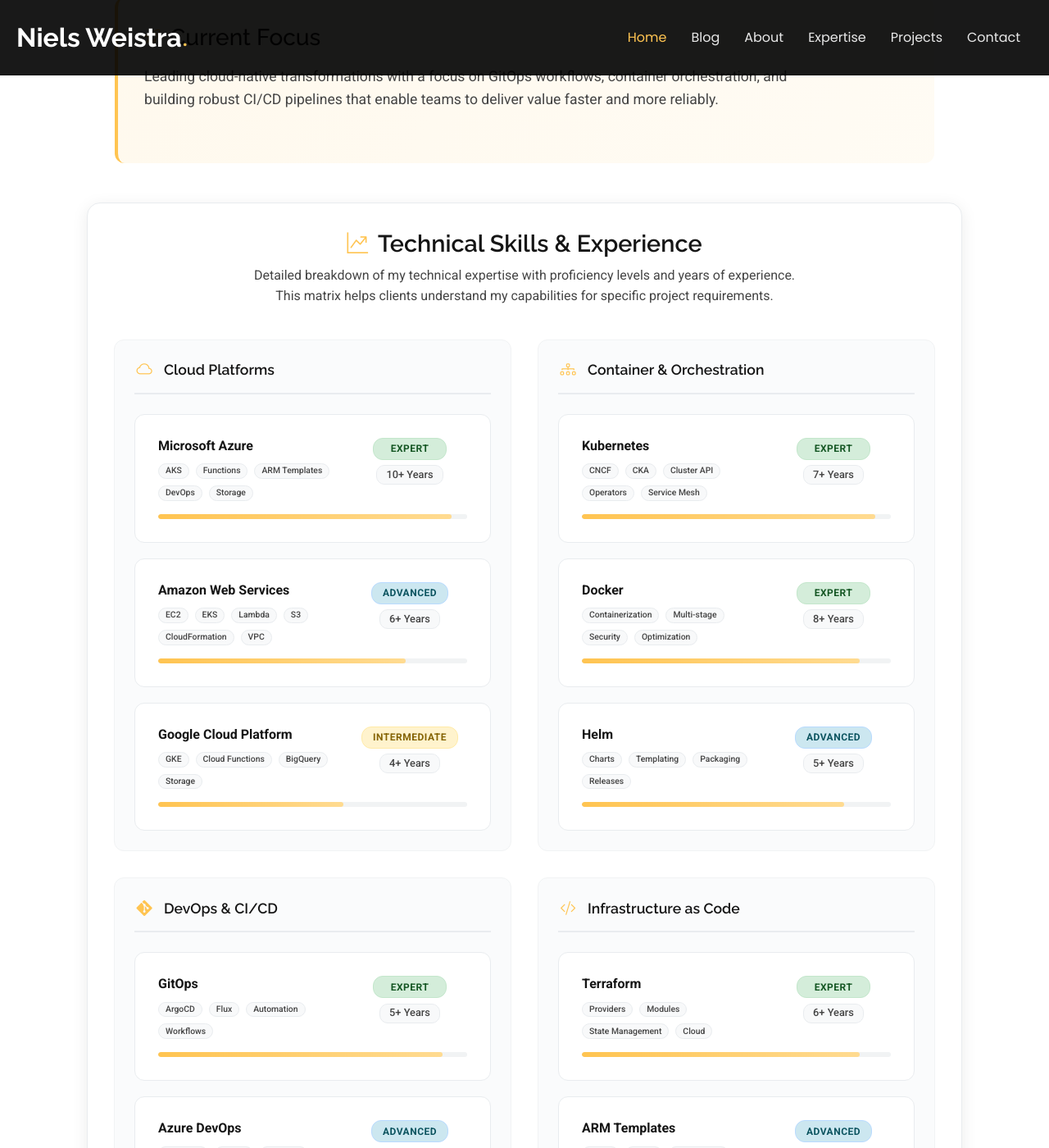
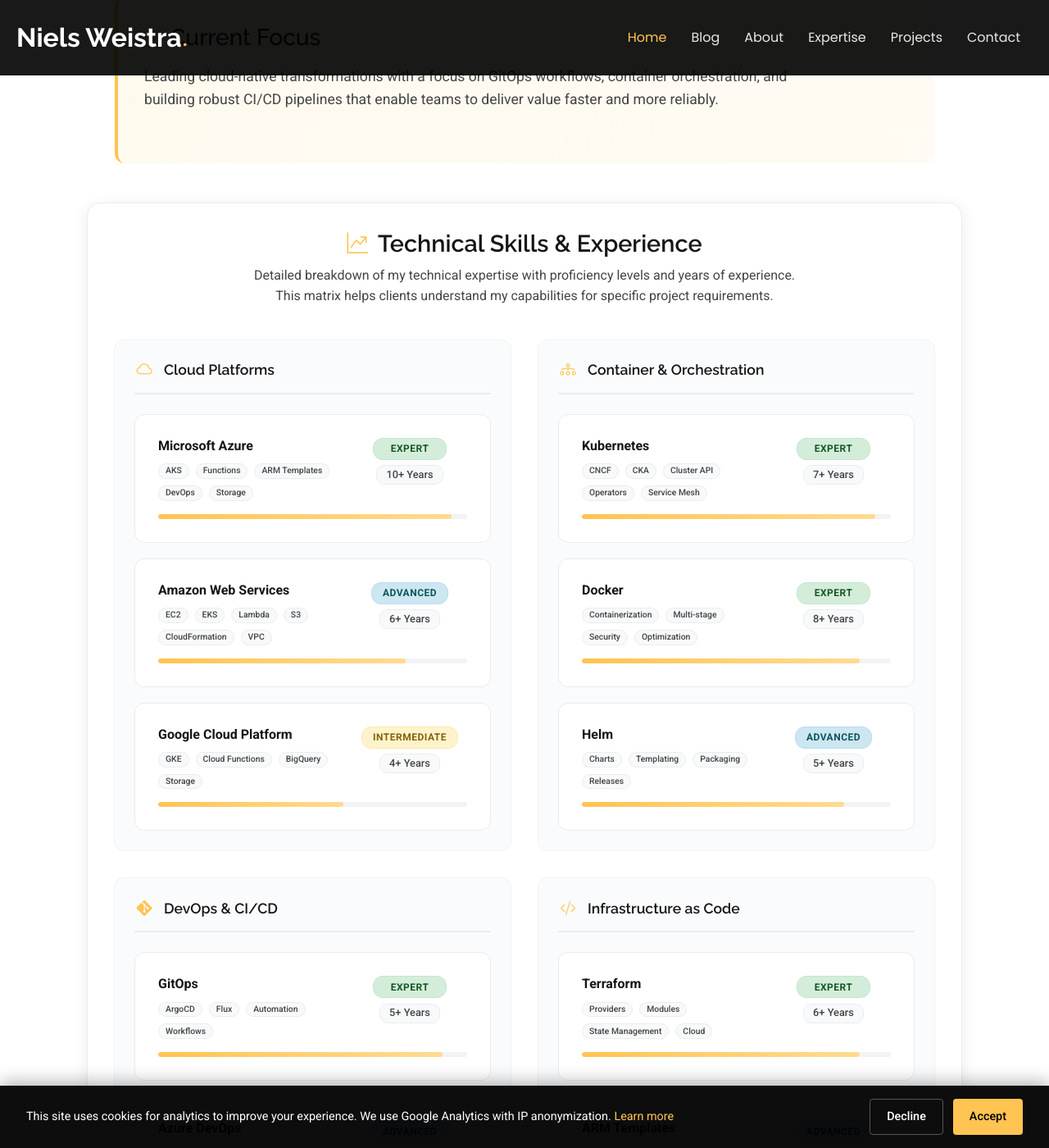
Before and after one commit to nielsweistra/nielsweistra.github.io, a Jekyll site: the page built from index.html, in a window 1280 px wide and 1400 px high, scrolled down 550 px. Shown: the whole window at 82% size. Built offline with Jekyll 4.4.1, drawn with Linux system fonts in a browser that asks for light colours; a style sheet for code colours, icons or effects is not loaded.

Commit message:
feat: add GDPR cookie consent banner for Google Analytics

```diff
--- a/_layouts/default.html
+++ b/_layouts/default.html
@@ -956,17 +956,89 @@
         }
     </style>
 
-    <!-- Google Analytics 4 -->
-    <script async src="https://www.googletagmanager.com/gtag/js?id=G-B199EDTC2Z"></script>
+    <!-- Google Analytics 4 - Loaded after consent -->
     <script>
       window.dataLayer = window.dataLayer || [];
       function gtag(){dataLayer.push(arguments);}
-      gtag('js', new Date());
-      gtag('config', 'G-B199EDTC2Z', {
-        'send_page_view': true,
-        'anonymize_ip': true
-      });
+
+      function loadGoogleAnalytics() {
+        if (document.getElementById('ga-script')) return;
+        var script = document.createElement('script');
+        script.id = 'ga-script';
+        script.async = true;
+        script.src = 'https://www.googletagmanager.com/gtag/js?id=G-B199EDTC2Z';
+        document.head.appendChild(script);
+        gtag('js', new Date());
+        gtag('config', 'G-B199EDTC2Z', {
+          'send_page_view': true,
+          'anonymize_ip': true
+        });
+      }
+
+      // Check for existing consent
+      if (localStorage.getItem('cookie-consent') === 'accepted') {
+        loadGoogleAnalytics();
+      }
     </script>
+
+    <!-- Cookie Consent Banner Styles -->
+    <style>
+      .cookie-consent {
+        position: fixed;
+        bottom: 0;
+        left: 0;
+        right: 0;
+        background: rgba(0, 0, 0, 0.95);
+        color: #fff;
+        padding: 1rem 2rem;
+        z-index: 9999;
+        display: none;
+        align-items: center;
+        justify-content: space-between;
+        flex-wrap: wrap;
+        gap: 1rem;
+        box-shadow: 0 -4px 20px rgba(0,0,0,0.3);
+      }
+      .cookie-consent.show { display: flex; }
+      .cookie-consent p {
+        margin: 0;
+        flex: 1;
+        min-width: 300px;
+        font-size: 0.9rem;
+        line-height: 1.5;
+      }
+      .cookie-consent a { color: var(--accent-color); }
+      .cookie-consent-buttons {
+        display: flex;
+        gap: 0.75rem;
+        flex-shrink: 0;
+      }
+      .cookie-consent-buttons button {
+        padding: 0.6rem 1.25rem;
+        border: none;
+        border-radius: 4px;
+        cursor: pointer;
+        font-weight: 500;
+        font-size: 0.9rem;
+        transition: all 0.2s;
+      }
+      .cookie-accept {
+        background: var(--accent-color);
+        color: #000;
+      }
+      .cookie-accept:hover { background: #e6b047; }
+      .cookie-decline {
+        background: transparent;
+        color: #fff;
+        border: 1px solid rgba(255,255,255,0.3) !important;
+      }
+      .cookie-decline:hover { border-color: #fff !important; }
+      @media (max-width: 600px) {
+        .cookie-consent { padding: 1rem; }
+        .cookie-consent p { min-width: 100%; text-align: center; }
+        .cookie-consent-buttons { width: 100%; justify-content: center; }
+      }
+    </style>
 </head>
 <body>
     <!-- Fixed Header - ITlusions Style -->
@@ -1066,5 +1138,39 @@
             observer.observe(element);
         });
     </script>
+
+    <!-- Cookie Consent Banner -->
+    <div class="cookie-consent" id="cookieConsent">
+        <p>
+            This site uses cookies for analytics to improve your experience.
+            We use Google Analytics with IP anonymization.
+            <a href="https://policies.google.com/privacy" target="_blank" rel="noopener">Learn more</a>
+        </p>
+        <div class="cookie-consent-buttons">
+            <button class="cookie-decline" onclick="declineCookies()">Decline</button>
+            <button class="cookie-accept" onclick="acceptCookies()">Accept</button>
+        </div>
+    </div>
+
+    <script>
+        // Cookie Consent Management
+        (function() {
+            var consent = localStorage.getItem('cookie-consent');
+            if (!consent) {
+                document.getElementById('cookieConsent').classList.add('show');
+            }
+        })();
+
+        function acceptCookies() {
+            localStorage.setItem('cookie-consent', 'accepted');
+            document.getElementById('cookieConsent').classList.remove('show');
+            loadGoogleAnalytics();
+        }
+
+        function declineCookies() {
+            localStorage.setItem('cookie-consent', 'declined');
+            document.getElementById('cookieConsent').classList.remove('show');
+        }
+    </script>
 </body>
 </html>
```
